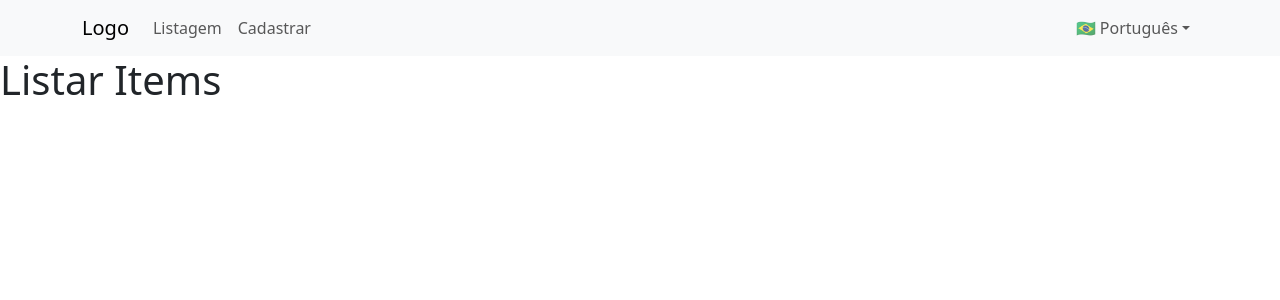
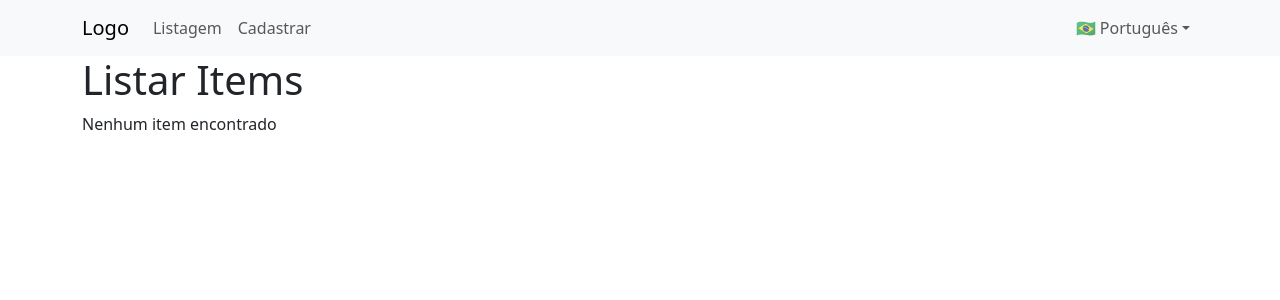
Before and after one commit to giovani-plantae/react-vite-crud-example, a React (Vite) app: page / in a window 1280 px wide. Shown: the top 300 px of the page. Built offline with nearby package versions, Linux system fonts and the light colour scheme.

Commit message:
List page is showing items now

```diff
--- /dev/null
+++ b/src/Components/ItemCard.jsx
@@ -0,0 +1,34 @@
+import { useTranslation } from 'react-i18next';
+import { Card, Col, Button } from 'react-bootstrap';
+
+export default function ItemCard({ item, handleEdit, handleRemove }) {
+
+    const { t } = useTranslation();
+
+    return (
+        <Col key={item.id}>
+            <Card className="h-100">
+                <Card.Img
+                    variant="top"
+                    src={localStorage.getItem(`image-${item.id}`)}
+                    style={{
+                        height: '200px',
+                        width: '100%',
+                        objectFit: 'cover',
+                    }}
+                />
+                <Card.Body>
+                    <Card.Title>{item.title}</Card.Title>
+                    <Card.Text>{new Date(item.timestamp).toLocaleString()}</Card.Text>
+
+                    <Button variant="primary" onClick={() => handleEdit(item.id)}>
+                        {t('form:edit')}
+                    </Button>
+                    <Button variant="danger" onClick={() => handleRemove(item.id)} className="ms-2">
+                        {t('form:remove')}
+                    </Button>
+                </Card.Body>
+            </Card>
+        </Col>
+    );
+};
--- a/src/Pages/Listing.jsx
+++ b/src/Pages/Listing.jsx
@@ -1,12 +1,86 @@
+import { useEffect, useState } from 'react';
 import { useTranslation } from 'react-i18next';
+import { Container, Row, Pagination } from 'react-bootstrap';
+import ItemCard from '../Components/ItemCard.jsx';
 
 export default function Listing() {
 
-    const { t } = useTranslation('pages');
+    const { t } = useTranslation();
+
+    const [items, setItems] = useState([]);
+    const [currentPage, setCurrentPage] = useState(1);
+    const [itemsPerPage] = useState(4);
+
+    // Paginação
+    const indexOfLastItem = currentPage * itemsPerPage;
+    const indexOfFirstItem = indexOfLastItem - itemsPerPage;
+    const currentItems = items.slice(indexOfFirstItem, indexOfLastItem);
+
+    useEffect(() => {
+        const storedItems = JSON.parse(localStorage.getItem('items')) || [];
+        setItems(storedItems);
+    }, []);
+
+    function handlePageChange(pageNumber) {
+        setCurrentPage(pageNumber);
+    }
+
+    function handleEdit(itemId) {
+        console.log(`Editar item com ID ${itemId}`);
+    }
+
+    function handleRemove(itemId) {
+        console.log(`Excluir item com ID ${itemId}`);
+    }
 
     return (
-        <div>
+        <Container>
             <h1>{t('page:list.title')}</h1>
-        </div>
+            {renderItemList(currentItems, handleEdit, handleRemove)}
+            {renderPagination(items, itemsPerPage, currentPage, handlePageChange)}
+        </Container >
     );
 }
+
+function renderItemList(items, handleEdit, handleRemove) {
+
+    const { t } = useTranslation();
+
+    if (!items.length)
+        return (
+            <p>{t('page:list.empty')}</p>
+        );
+
+    return (
+        <Row xs={1} sm={2} md={3} lg={4} xl={4} className="g-4">
+            {items.map((item) => (
+                <ItemCard key={item.id} {...{item, handleEdit, handleRemove}} />
+            ))}
+        </Row>
+    );
+}
+
+
+function renderPagination(items, itemsPerPage, currentPage, handlePageChange) {
+
+    if (items.length <= itemsPerPage) {
+        return null;
+    }
+
+    const totalPages = Math.ceil(items.length / itemsPerPage);
+    const pageNumbers = Array.from({ length: totalPages });
+
+    return (
+        <Pagination className="justify-content-center mt-3">
+            {pageNumbers.map((_, index) => (
+                <Pagination.Item
+                    key={index + 1}
+                    active={index + 1 === currentPage}
+                    onClick={() => handlePageChange(index + 1)}
+                >
+                    {index + 1}
+                </Pagination.Item>
+            ))}
+        </Pagination>
+    );
+}
--- a/src/Services/I18n/locales/en/form.json
+++ b/src/Services/I18n/locales/en/form.json
@@ -8,5 +8,7 @@
             "label": "Image"
         }
     },
+    "edit": "Edit",
+    "remove": "Remove",
     "submit": "Submit"
 }
--- a/src/Services/I18n/locales/en/page.json
+++ b/src/Services/I18n/locales/en/page.json
@@ -1,6 +1,7 @@
 {
     "list": {
-        "title": "List Items"
+        "title": "List Items",
+        "empty": "No items found"
     },
     "create": {
         "title": "Create Item"
--- a/src/Services/I18n/locales/pt-BR/form.json
+++ b/src/Services/I18n/locales/pt-BR/form.json
@@ -8,5 +8,7 @@
             "label": "Imagem"
         }
     },
+    "edit": "Editar",
+    "remove": "Remover",
     "submit": "Enviar"
 }
--- a/src/Services/I18n/locales/pt-BR/page.json
+++ b/src/Services/I18n/locales/pt-BR/page.json
@@ -1,6 +1,7 @@
 {
     "list": {
-        "title": "Listar Items"
+        "title": "Listar Items",
+        "empty": "Nenhum item encontrado"
     },
     "create": {
         "title": "Criar Item"
```
